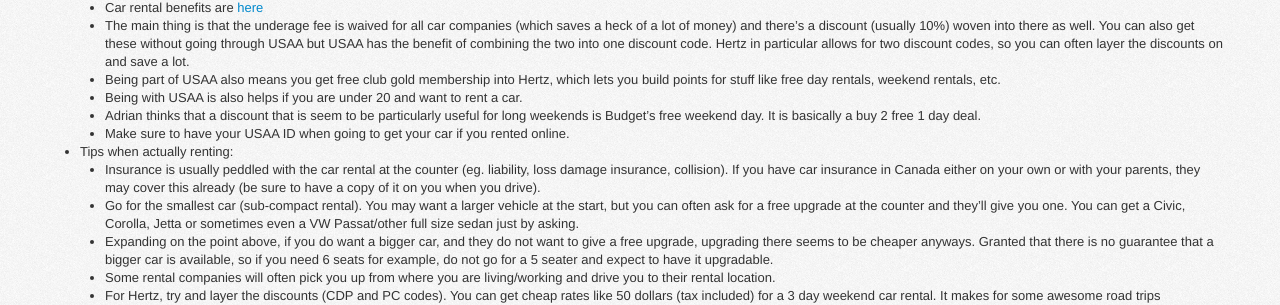
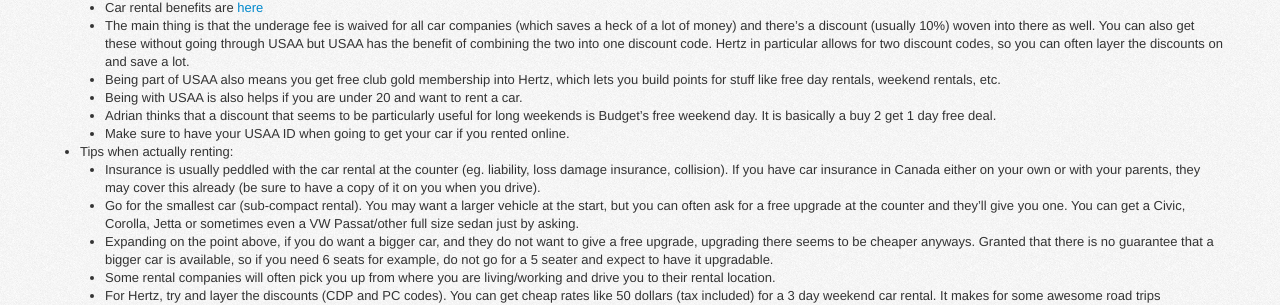
Before and after one commit to sholiday/Unofficial-Waterloo-USA-Intern-Guide, a Jekyll site: the page built from index.markdown, in a window 1280 px wide and 900 px high, scrolled down 9451 px. Shown: the part 152-457 px from the top of the window. Built offline with Jekyll 4.4.1, drawn with Linux system fonts in a browser that asks for light colours; nearby versions of some CDN libraries.

Commit message:
Fix Grammar

```diff
--- a/index.markdown
+++ b/index.markdown
@@ -835,9 +835,9 @@ If you are an intern and have more info let me know.
     which lets you build points for stuff like free day rentals, weekend
     rentals, etc.
   * Being with USAA is also helps if you are under 20 and want to rent a car.
-  * Adrian thinks that a discount that is seem to be particularly useful for
-    long weekends is Budget's free weekend day. It is basically a buy 2 free 1
-    day deal.
+  * Adrian thinks that a discount that seems to be particularly useful for long
+    weekends is Budget's free weekend day. It is basically a buy 2 get 1 day
+    free deal.
   * Make sure to have your USAA ID when going to get your car if you rented
     online.
 * Tips when actually renting:
```
